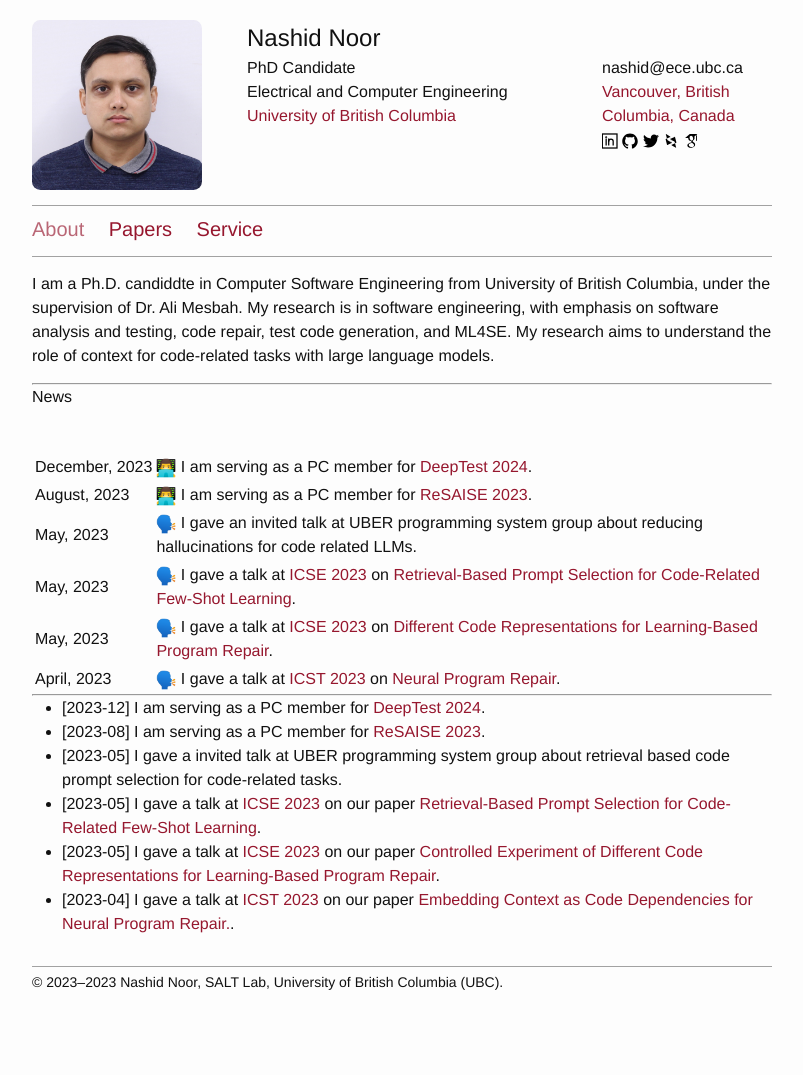
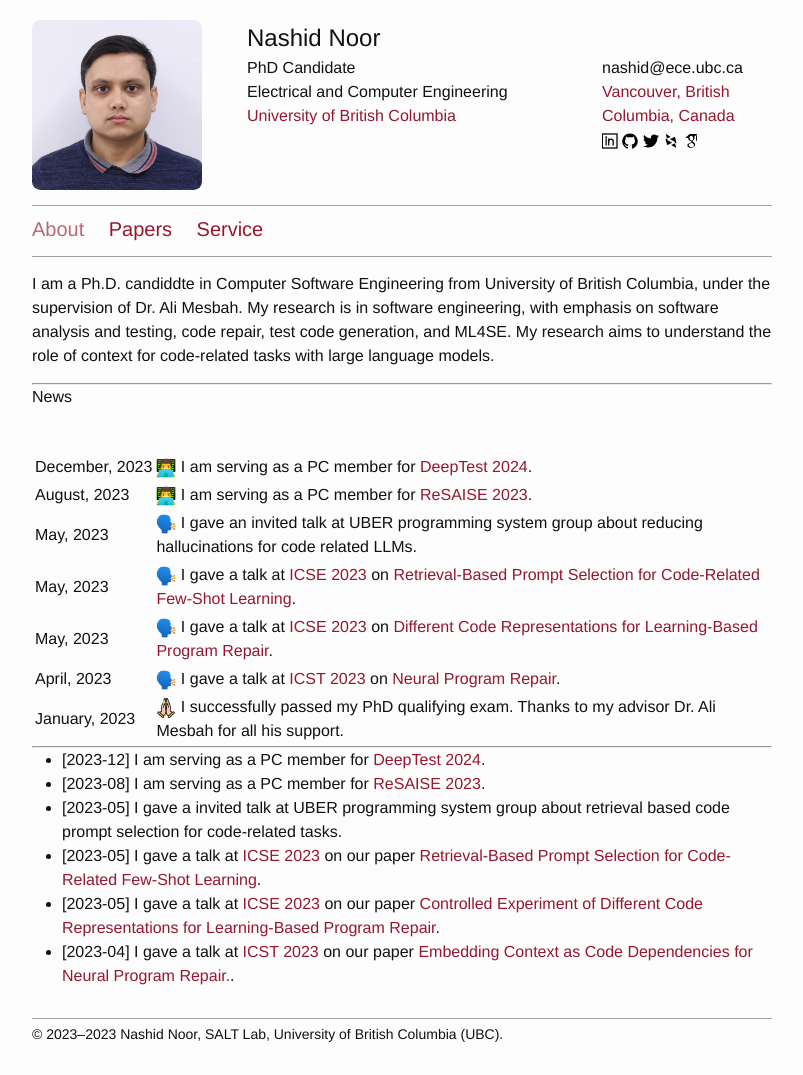
Before and after one commit to nashid/nashid.github.io, a Jekyll site: the page built from index.md, in a window 1280 px wide. Shown: the whole page, without its empty margins (238-1041 px from the left). Built offline with Jekyll 4.4.1, drawn with Linux system fonts in a browser that asks for light colours; before the commit the page ends 1023 px from its top, so only the background shows below that.

Commit message:
fix formatting

```diff
--- a/index.md
+++ b/index.md
@@ -19,6 +19,7 @@ News
 | May,&nbsp;2023      | <img src="./resources/images/icon-talk.png" width="20" height="20"> I gave a talk at [ICSE 2023](https://conf.researchr.org/home/icse-2023) on [Retrieval-Based Prompt Selection for Code-Related Few-Shot Learning](https://nashid.github.io/resources/papers/cedar-icse23.pdf). |
 | May,&nbsp;2023      | <img src="./resources/images/icon-talk.png" width="20" height="20"> I gave a talk at [ICSE 2023](https://conf.researchr.org/home/icse-2023) on [Different Code Representations for Learning-Based Program Repair](https://nashid.github.io/resources/papers/reptory-emse22.pdf).  |
 | April,&nbsp;2023    | <img src="./resources/images/icon-talk.png" width="20" height="20"> I gave a talk at [ICST 2023](https://conf.researchr.org/home/icst-2023) on [Neural Program Repair](https://nashid.github.io/resources/papers/glance-icst23.pdf).                                              |
+| January,&nbsp;2023  | <img src="./resources/images/icon-pray.png" width="20" height="20"> I successfully passed my PhD qualifying exam. Thanks to my advisor Dr. Ali Mesbah for all his support.                                                                                                        |
 
 
 ---
```
Also changed, not shown: resources/images/icon-pray.png (added).
